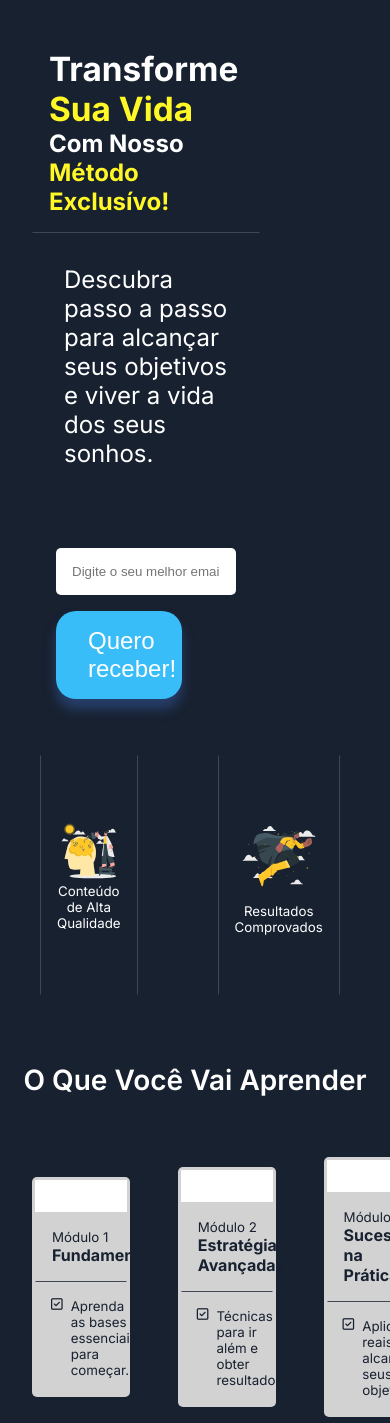
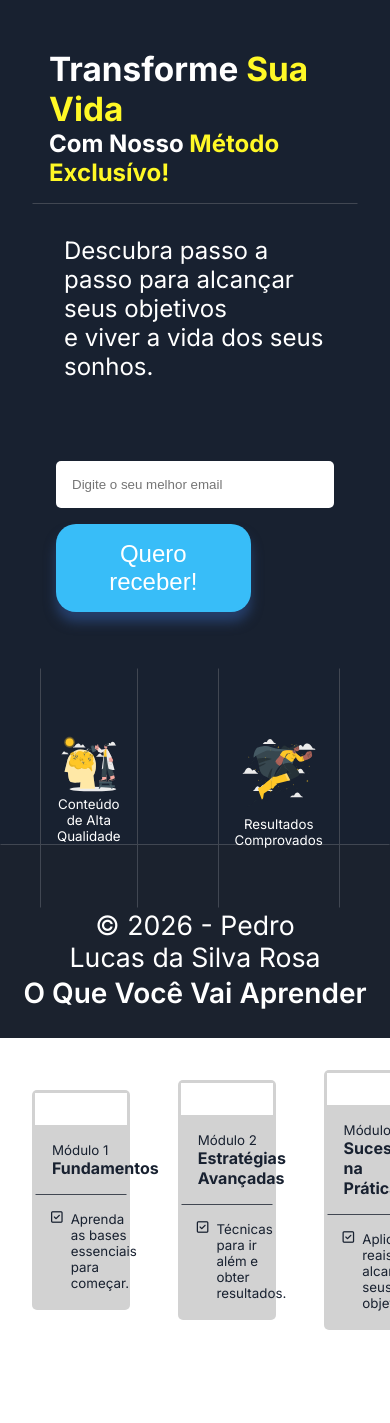
Before and after one commit to Pedrionsx/landing_page_de_infoproduto, a Flask app: page / in a window 390 px wide; the page is wider, and only the part inside the window is pictured. Shown: the part 128-1551 px from the top of that part. Run offline with Flask 3, Linux system fonts and the light colour scheme.

Commit message:
Segunda Tentativa de Adaptar para mobile

```diff
--- a/static/style.css
+++ b/static/style.css
@@ -24,6 +24,8 @@ header {
 main {
     padding: 2rem;
     background-color: #182130;
+    width: 100vw;
+    height: 100vh;
 }
 
 footer {
@@ -313,7 +315,7 @@ span {
         cursor: pointer;
     }
     .title-landing {
-        width: 70%;
+        width: 100%;
         padding: 1rem;
         border: solid transparent 0.5px;
         border-bottom-color: #414752;
@@ -325,10 +327,10 @@ span {
         font-size: 18pt;
     }
     .body-landing-description {
-        width: 70%;
+        width: 100%;
     }
     .body-landing-email {
-        width: 70%;
+        width: 100%;
     }
     .email-camp {
         width: 100%;
```
